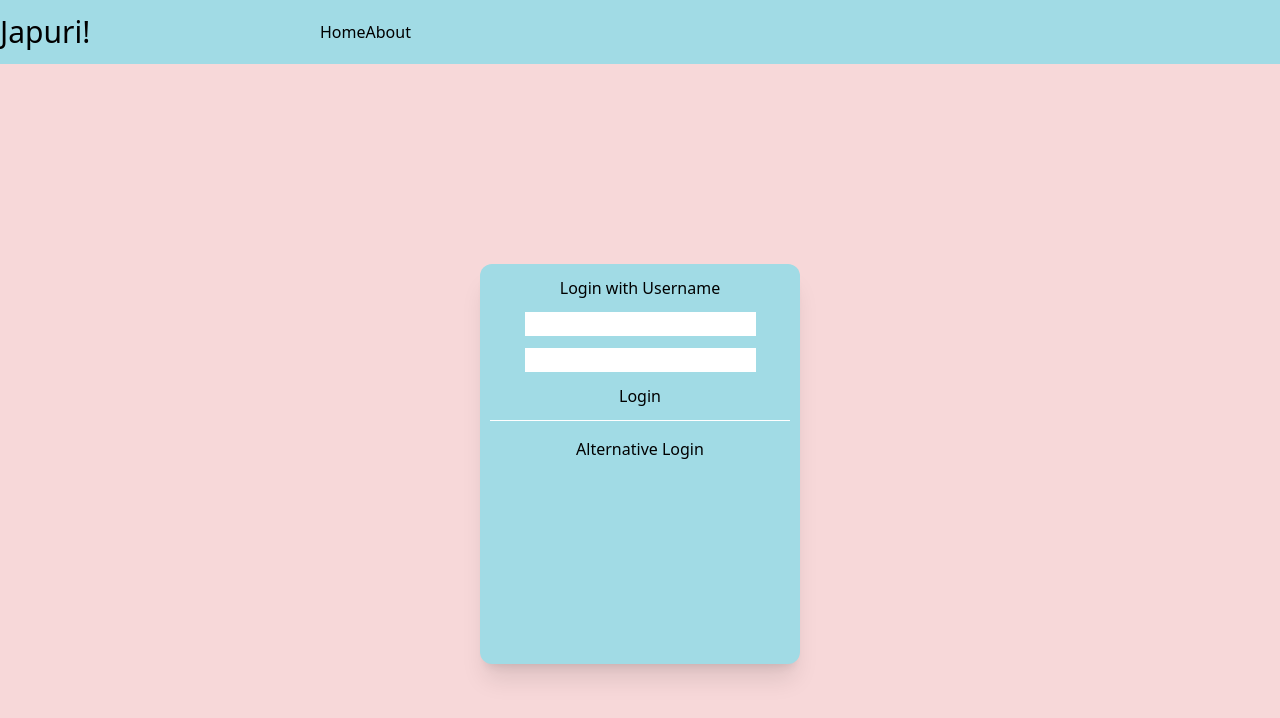
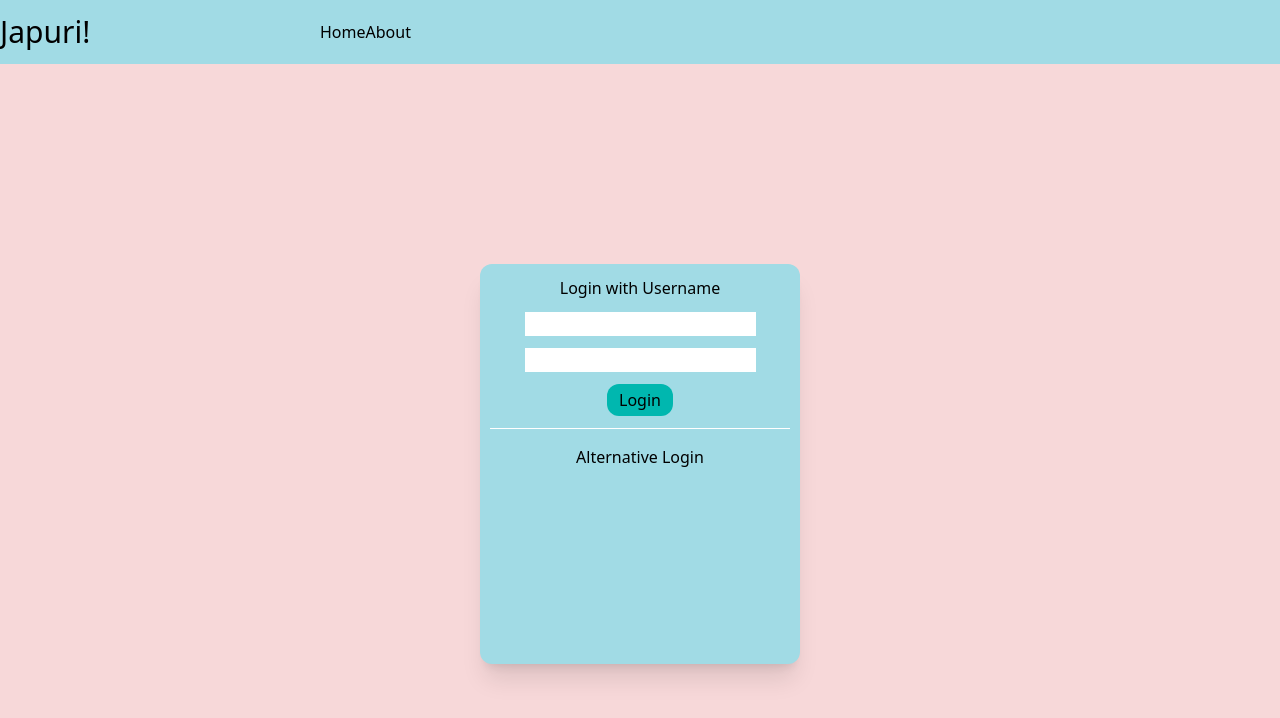
Before and after one commit to Team-Strawberry-CC36/frontend, a Vue app: page /login in a window 1280 px wide. Shown: the top 718 px of the page. Built offline with nearby package versions, Linux system fonts and the light colour scheme.

Commit message:
feat: change loginview login button styling

```diff
--- a/src/views/LoginView.vue
+++ b/src/views/LoginView.vue
@@ -9,7 +9,7 @@
         <input class="block mb-3" />
       </div>
       <div class="mb-3">
-        <button>Login</button>
+        <button class="bg-blueGreen px-3 py-1 rounded-xl mx- hover:animate-pulse">Login</button>
       </div>
       <svg height="5" width="300" xmlns="http://www.w3.org/2000/svg">
         <line x1="0" y1="0" x2="300" y2="0" style="stroke: white; stroke-width: 2" />
```
